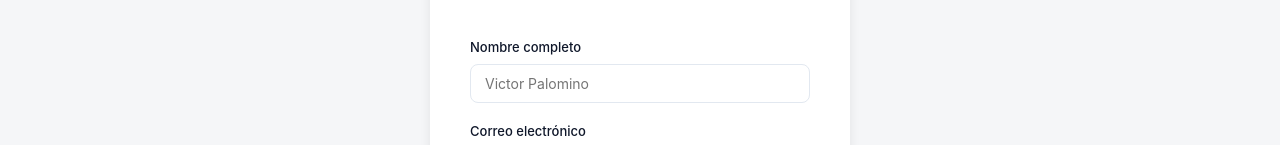
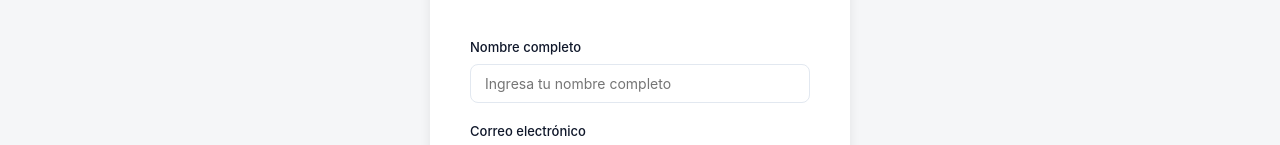
Before and after one commit to vpalominoa/pc-market-store, a React (Vite) app in the folder frontend/: page /registro in a window 1280 px wide. Shown: the part 270-415 px from the top of the page. Built offline with nearby package versions, Linux system fonts and the light colour scheme; no server answers.

Commit message:
change: placeholder name register

```diff
--- a/frontend/src/paginas/Registro.tsx
+++ b/frontend/src/paginas/Registro.tsx
@@ -63,7 +63,7 @@ export default function Registro() {
                 type="text"
                 value={nombre}
                 onChange={(e) => setNombre(e.target.value)}
-                placeholder="Victor Palomino"
+                placeholder="Ingresa tu nombre completo"
                 maxLength={100}
                 autoComplete="name"
                 required
```
Also changed, not shown: 2 other files (tests, documents, lock files or other folders).
